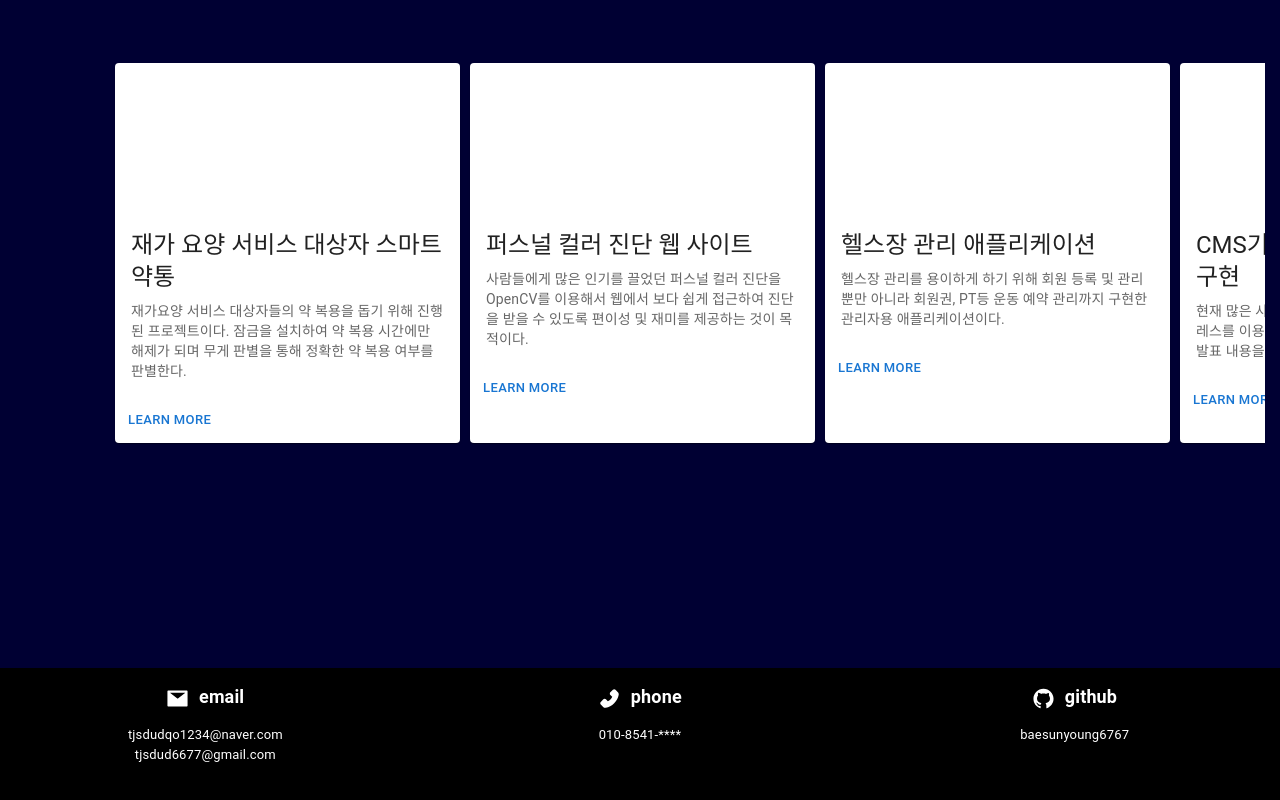
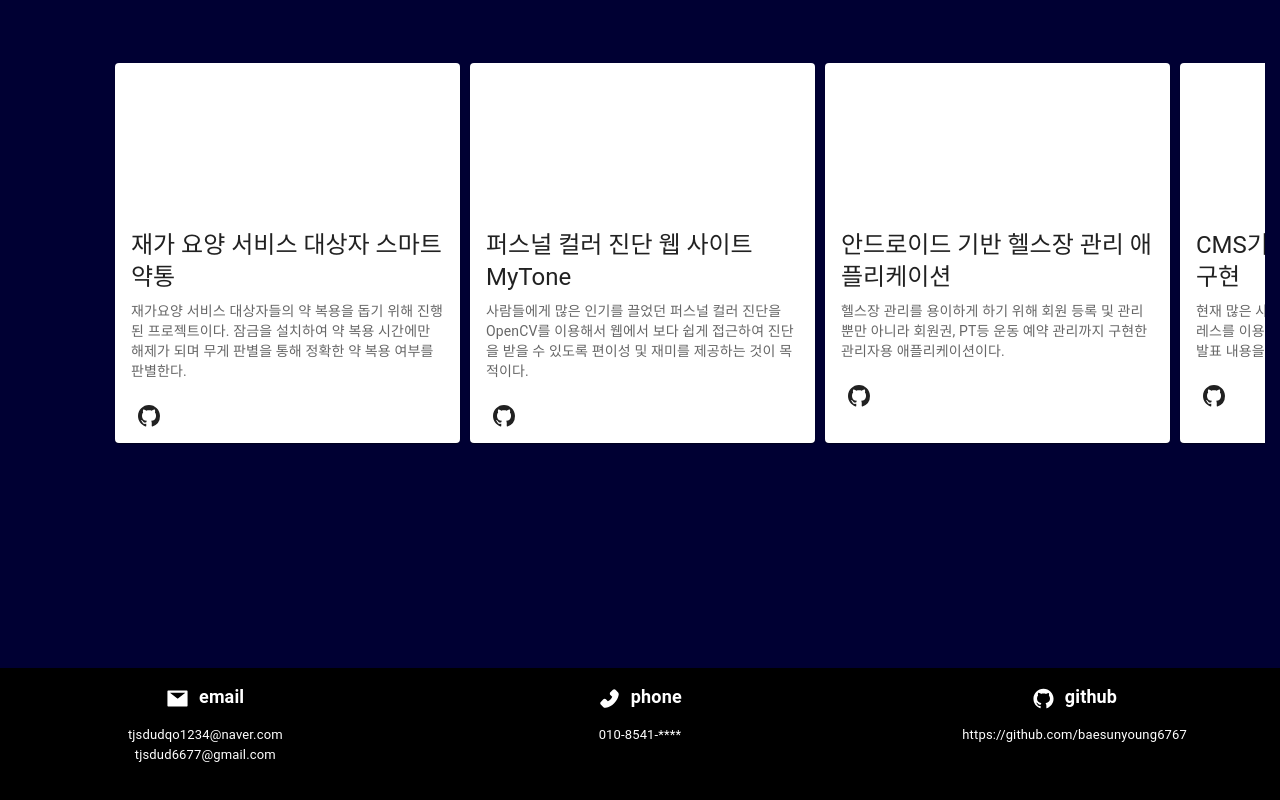
Before and after one commit to baesunyoung6767/project_test, a React (Create React App) app: page /projects in a window 1280 px wide. Shown: the part 232-1032 px from the top of the page. Built offline with nearby package versions, Linux system fonts and the light colour scheme; a web font is replaced by a local one.

Commit message:
project page design update

```diff
--- a/src/Layout/Footer.js
+++ b/src/Layout/Footer.js
@@ -35,7 +35,7 @@ function main() {
                 </Grid>
                 <Grid item xs={4}>
                     <Item1> <AiOutlineGithub className='icon'/> github</Item1>
-                    <Item2> baesunyoung6767 </Item2>
+                    <Item2> https://github.com/baesunyoung6767 </Item2>
                 </Grid>
             </Grid>
         </div>
--- a/src/component/css/projects.css
+++ b/src/component/css/projects.css
@@ -50,3 +50,9 @@
 .projects_card_content {
     font-family: 'Nanum Gothic', sans-serif;
 }
+
+
+.project_github_icon {
+    margin-left: 15px;
+    font-size: 22px;
+}
--- a/src/component/projects.js
+++ b/src/component/projects.js
@@ -6,19 +6,17 @@ import CardContent from '@mui/material/CardContent';
 import CardMedia from '@mui/material/CardMedia';
 import Button from '@mui/material/Button';
 import Typography from '@mui/material/Typography';
-import { ScrollMenu, VisibilityContext } from 'react-horizontal-scrolling-menu';
-import ScrollHorizontal from 'react-scroll-horizontal';
-import { Container } from '@mui/system';
 import { useNavigate } from 'react-router';
-import Snow from './snow'
+import { GoMarkGithub } from "react-icons/go";
+import {Link} from "react-router-dom";
 
 const title_content = [
     [1,"재가 요양 서비스 대상자 스마트 약통", "재가요양 서비스 대상자들의 약 복용을 돕기 위해 진행된 프로젝트이다. 잠금을 설치하여 약 복용 시간에만 해제가 되며 무게 판별을 통해 정확한 약 복용 여부를 판별한다."],
-    [2,"퍼스널 컬러 진단 웹 사이트", "사람들에게 많은 인기를 끌었던 퍼스널 컬러 진단을 OpenCV를 이용해서 웹에서 보다 쉽게 접근하여 진단을 받을 수 있도록 편이성 및 재미를 제공하는 것이 목적이다."],
-    [3,"헬스장 관리 애플리케이션", "헬스장 관리를 용이하게 하기 위해 회원 등록 및 관리뿐만 아니라 회원권, PT등 운동 예약 관리까지 구현한 관리자용 애플리케이션이다."],
+    [2,"퍼스널 컬러 진단 웹 사이트 MyTone", "사람들에게 많은 인기를 끌었던 퍼스널 컬러 진단을 OpenCV를 이용해서 웹에서 보다 쉽게 접근하여 진단을 받을 수 있도록 편이성 및 재미를 제공하는 것이 목적이다."],
+    [3,"안드로이드 기반 헬스장 관리 애플리케이션", "헬스장 관리를 용이하게 하기 위해 회원 등록 및 관리뿐만 아니라 회원권, PT등 운동 예약 관리까지 구현한 관리자용 애플리케이션이다."],
     [4,"CMS기반 워드프레스 활용 웹 구현", "현재 많은 사람들에게 각광받고 있는 CMS기반 워드프레스를 이용하여 자기 소개 및 팀 소개, 최종 프로젝트 발표 내용을 웹으로 구현하였다."],
     [5,"메타버스 활용 음성 기반 블록 히트 모션 감지", "시각장애인도 다양한 기능을 즐길 수 있도록 기울기 센서와 tts를 활용하여 메타버스 속에서 이벤트가 발생할 때마다 음성이 출력되도록 구현하였다."],
-    [6,"주거 침입 범죄예방을 위한 안드로이드 연동 도어락", "주거 침입 범죄를 예방하고자 스마트폰 앱과 연동하여 도어락 제어가 가능하도록 하였으며 카메라 인식 기능을 탑재하여 보안을 강화하였다."]
+    [6,"주거 침입 범죄예방을 위한 안드로이드 연동 도어락", "주거 침입 범죄를 예방하고자 스마트폰 앱과 연동하여 도어락 제어가 가능하도록 하였으며 카메라 인식 기능을 탑재하여 보안을 강화하였다.", "https://github.com/winterCapstoneDesign"]
 ];
 
 function useProjects() {
@@ -30,7 +28,7 @@ function useProjects() {
             <Card sx={{ maxWidth: 345 }} className='projects_card' key={item[0]}>
                 <CardMedia
                     sx={{ height: 150 }}
-                    // image="/static/images/cards/contemplative-reptile.jpg"
+                    image={item[5]}
                     // title="green iguana"
                 />
                 <CardContent>
@@ -42,7 +40,7 @@ function useProjects() {
                     </Typography>
                 </CardContent>
                 <CardActions>
-                    <Button size="small" onClick={()=>{navigate(`/detail_project/${item[0]}`);}}>Learn More</Button>
+                    <GoMarkGithub className='project_github_icon' onClick={()=>window.open(item[3])}></GoMarkGithub>
                 </CardActions>
             </Card>
             </div>
--- a/src/component/resume.js
+++ b/src/component/resume.js
@@ -9,7 +9,7 @@ const resume_items = [
     [2,"2020", "컴퓨터공학과 전과", "컴퓨터활용능력평가 1급", "HSK 4급"],
     [3,"2021", "BOS 교내 진로 동아리 멘티 활동", "전공 학습 증진 프로그램 참여", "파란사다리 온라인 어학연수"],
     [4,"2022", "인공지능 그랜드 ICT 연구센터 근로", "교내 알고리즘 동아리", "놀다가는 앞마당 해커톤 참여", "인공지능 전문인력 양성과정 수료","대외 동아리 PROJECT 활동", "BOB 취업 동아리 활동", "BOS 진로 동아리 멘토"],
-    [5,"2023", "모각코 웹 스터디 운영", "개인 포트폴리오 웹 프로젝트 진행", "대외 동아리 PROJECT 활동", "현재까지 평균 학점 : 4.12/4.5"]
+    [5,"2023", "모각코 웹 스터디 운영", "개인 포트폴리오 웹 프로젝트 진행", "대외 동아리 PROJECT 활동", "BOB 취업 동아리 활동", "현재까지 평균 학점 : 4.12/4.5"]
 ];
 
 function useResume() {
```
